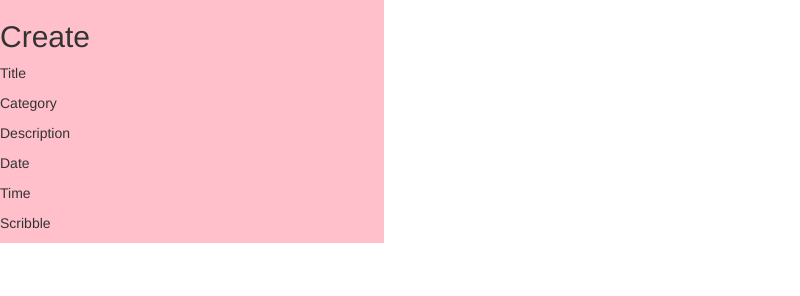
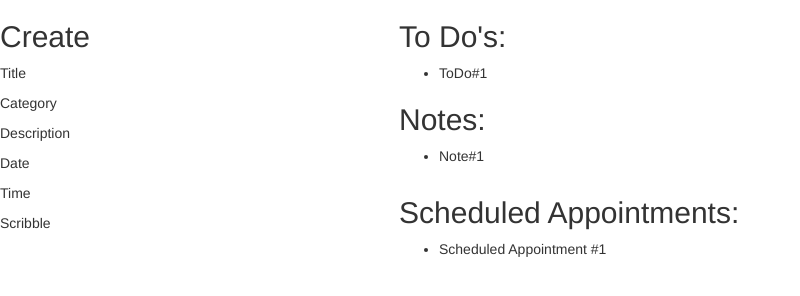
Before and after one commit to marinaneumann/Scribbler-, a plain HTML site: page index.html in a window 1280 px wide. Shown: the whole page, without its empty margins (0-800 px from the left). Drawn offline with Linux system fonts and the light colour scheme; files that its build step writes are made by us from their sources.

Commit message:
Establish basic layout in HTML for daily scribbles.

```diff
--- a/css/styles.css
+++ b/css/styles.css
@@ -1,5 +1,10 @@
 .sidebar {
 	width:30%;
 	float:left;
-	background-color:pink;
+/*background-color:pink; */
 }
+
+.col-md-6 {
+	width:300px;
+	float:left;
+}
--- a/index.html
+++ b/index.html
@@ -17,6 +17,32 @@
 		<p>Time</p>
 		<p>Scribble<p>
 	</div> <!--Closes sidebar-->
+
+	<div class="daily">
+		<div class="col-md-6">
+			<h2 class ="to-do"></strong> To Do's:</strong></h2>
+				<ul class="to-do-list">
+					<li>ToDo#1</li>
+				</ul>
+			<h2 class="notes"></strong> Notes:</strong></h2>
+				<ul class="notes-list">
+					<li>Note#1</li>
+				</ul>
+		</div> <!--Closes 1st column in Daily-->
+
+		<div class="col-md-6">
+			<h2 class="scheduled">Scheduled Appointments:</h2>
+				<ul class="scheduled-list">
+					<li>Scheduled Appointment #1</li>
+				</ul>
+		</div> <!--Closes 2nd colum in Daily-->
+
+	</div><!---Closes daily scribbles tab-->
+
+	<div class="weekly">
+	</div><!---Closes weekly scribbles-->
+
+
 </body>
 
 </html>
```
